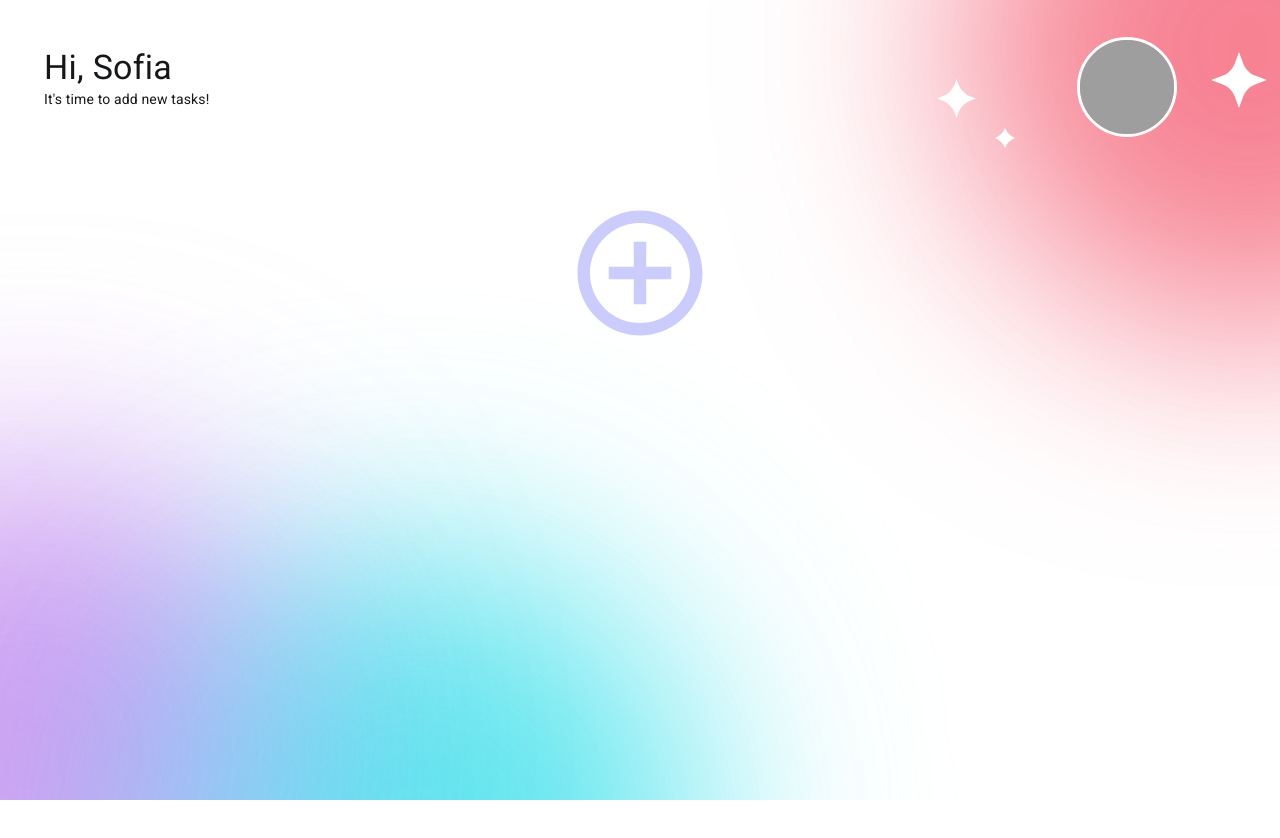
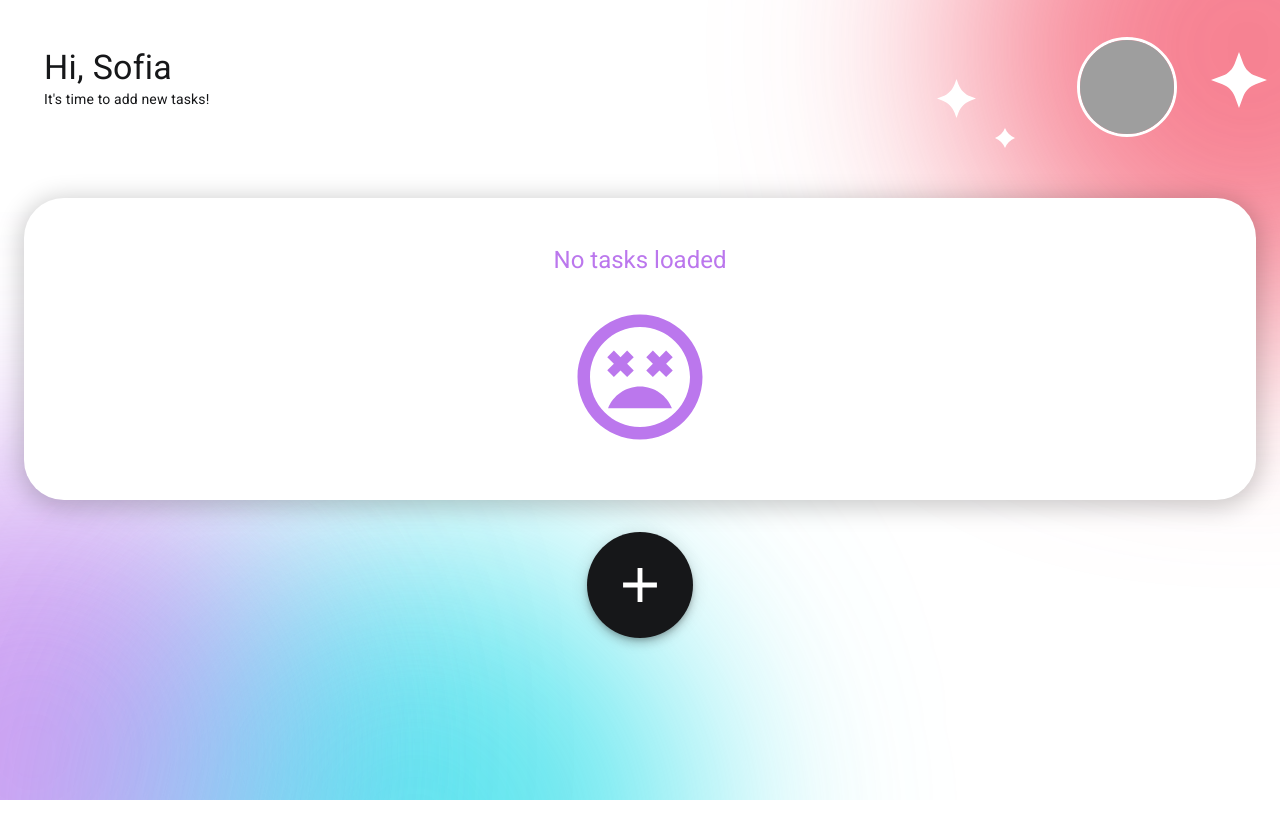
Before and after one commit to egorova-sofya/to-do-app, a Next.js app: page / in a window 1280 px wide. Shown: the top 838 px of the page. Built offline with nearby package versions, Linux system fonts and the light colour scheme; grey boxes are pictures that could not be loaded.

Commit message:
stared create new todo page

```diff
--- /dev/null
+++ b/components/Layout/BlockLayout.tsx
@@ -0,0 +1,22 @@
+import React, { FC, ReactNode } from "react";
+import Box from "@mui/material/Box";
+
+export const BlockLayout: FC<{ children: ReactNode }> = ({ children }) => {
+  return (
+    <>
+      <Box
+        className="container"
+        sx={{
+          bgcolor: "var(--white)",
+          borderRadius: "var(--border-radius-large)",
+          minHeight: "300px",
+          boxShadow: "var(--primary-shadow-large)",
+          marginBottom: "32px",
+          padding: "48px 44px",
+        }}
+      >
+        {children}
+      </Box>
+    </>
+  );
+};
--- a/components/TodoList/TodoList.tsx
+++ b/components/TodoList/TodoList.tsx
@@ -1,10 +1,13 @@
 import React from "react";
 import TodoItem from "./TodoItem";
-import { CircularProgress } from "@mui/material";
+import { CircularProgress, Fab } from "@mui/material";
 import { Box } from "@mui/system";
 import { useTaskListGetter } from "../../features/useTaskListGetter";
-import AddCircleOutlineIcon from "@mui/icons-material/AddCircleOutline";
+import SentimentVeryDissatisfiedOutlinedIcon from "@mui/icons-material/SentimentVeryDissatisfiedOutlined";
 import Link from "next/link";
+import AddIcon from "@mui/icons-material/Add";
+import AddOutlinedIcon from "@mui/icons-material/AddOutlined";
+import { BlockLayout } from "../Layout/BlockLayout";
 
 const TodoList = () => {
   const todoList = useTaskListGetter();
@@ -17,30 +20,50 @@ const TodoList = () => {
     );
   }
 
-  if (todoList.length === 0) {
   return (
+    <>
+      <BlockLayout>
+        {todoList.length === 0 && (
           <Box
             sx={{
               width: "100%",
-          height: "100vh",
               display: "flex",
+              gap: "28px",
+              flexDirection: "column",
               justifyContent: "center",
+              alignItems: "center",
             }}
           >
-        <Link href="/new-todo">
-          <AddCircleOutlineIcon
-            sx={{ opacity: 0.2, width: 150, height: 150 }}
+            <p
+              style={{
+                fontSize: "24px",
+                color: "var(--violet)",
+              }}
+            >
+              No tasks loaded
+            </p>
+            <SentimentVeryDissatisfiedOutlinedIcon
+              sx={{ width: 150, height: 150, color: "var(--violet)" }}
             />
-        </Link>
           </Box>
-    );
-  }
-  return (
-    <div className="container">
+        )}
         {todoList.map((item) => (
           <TodoItem key={item.id} item={item} />
         ))}
-    </div>
+      </BlockLayout>
+
+      <Box sx={{ display: "flex", justifyContent: "center" }}>
+        <Link href="/new-todo">
+          <Fab
+            color="primary"
+            aria-label="add"
+            style={{ width: "106px", height: "106px" }}
+          >
+            <AddOutlinedIcon sx={{ fontSize: "58px" }} />
+          </Fab>
+        </Link>
+      </Box>
+    </>
   );
 };
 
```
Also changed, not shown: pages/new-todo.tsx (+15 -1 lines). Lines whose indentation alone changed are shown as unchanged.
